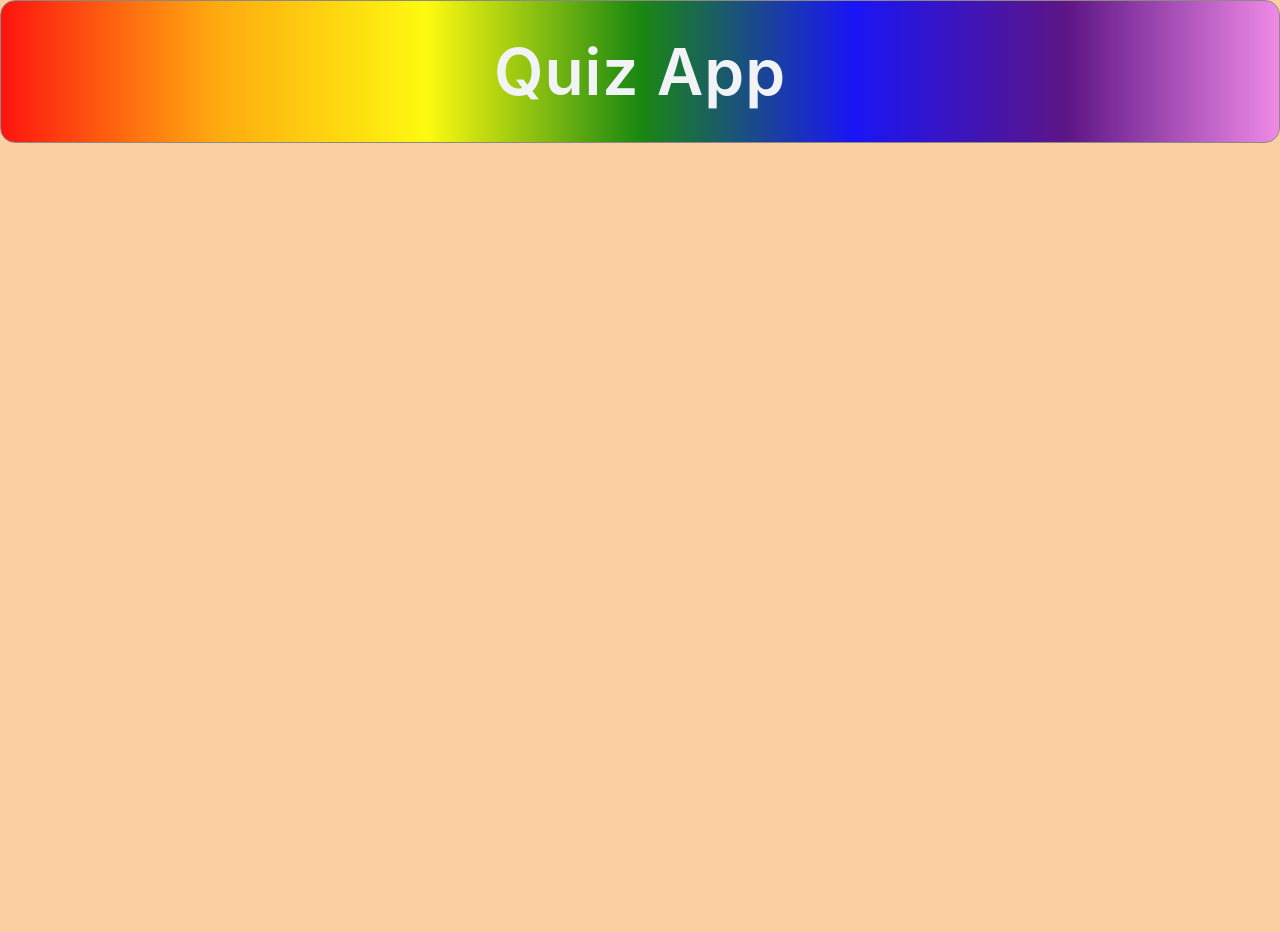
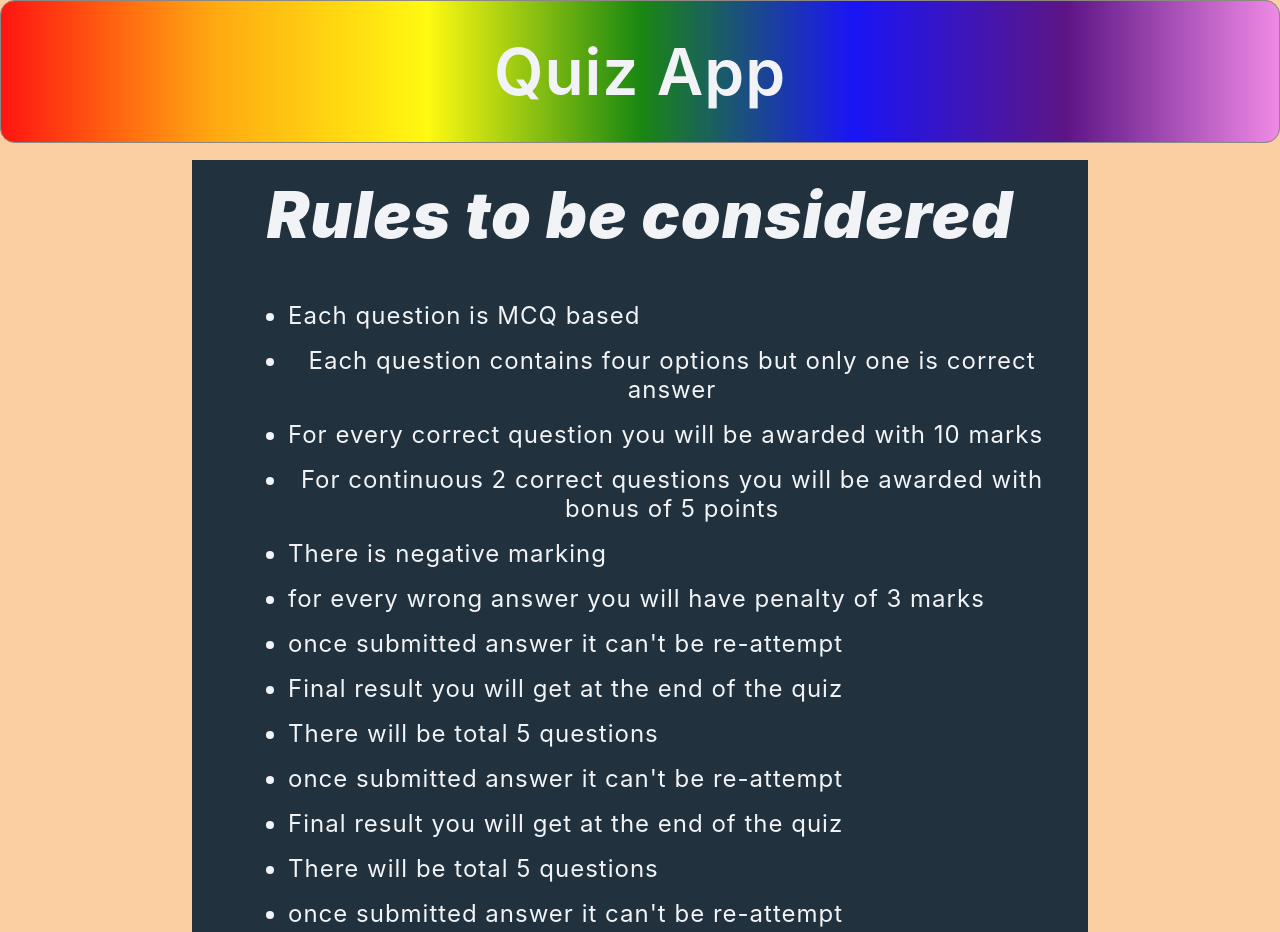
Before and after one commit to rajaranjanmr/quiz_reac_app, a React (Create React App) app: page /rules in a window 1280 px wide. Before the commit this address had no page. Shown: the top 932 px of the page. Before the commit the page ends 800 px from the top, so only its background shows below. Built offline with nearby package versions, Linux system fonts and the light colour scheme.

Commit message:
removing node_modules

```diff
--- a/src/App.js
+++ b/src/App.js
@@ -3,7 +3,7 @@ import './App.css';
 import Home from './Pages/Home';
 import {Routes,Route}  from "react-router-dom";
 import CategoryPageDetails from './component/CategoryPageDetail';
-
+import {Rules} from "../src/Pages/Rules"
 function App() {
   return (
     <div className="App">
@@ -14,6 +14,7 @@ function App() {
       <Routes>
         <Route path="/" element={<Home/>}/>
         <Route path="/category" element={<CategoryPageDetails/>}></Route>
+        <Route path="/rules" element={<Rules/>} />
       </Routes>
 
     </div>
--- /dev/null
+++ b/src/Pages/Rules.js
@@ -0,0 +1,38 @@
+import "./home.css"
+import {Link} from "react-router-dom"
+function Rules(){
+    return(
+        <div className="rule-quiz">
+        <h1>Quiz App</h1>
+        <div className="rules">
+            <div className="rule-head">Rules to be considered</div>
+            <div className="rules-contents">
+                <ul className="rules-items">
+                    <li>Each question is MCQ based</li>
+                    <li>Each question contains four options but only one is correct answer</li>
+                    <li>For every correct question you will be awarded with 10 marks</li>
+                    <li>For continuous 2 correct questions you will be awarded with bonus of 5 points</li>
+                    <li>There is negative marking</li>
+                    <li>for every wrong answer you will have penalty of 3 marks</li>
+                    <li>once submitted answer it can't be re-attempt</li>
+                    <li>Final result you will get at the end of the quiz</li>
+                    <li>There will be total 5 questions</li>
+                    <li>once submitted answer it can't be re-attempt</li>
+                    <li>Final result you will get at the end of the quiz</li>
+                    <li>There will be total 5 questions</li>
+                    <li>once submitted answer it can't be re-attempt</li>
+                    <li>Final result you will get at the end of the quiz</li>
+                    <li>There will be total 5 questions</li>
+
+                </ul>
+
+            </div>
+        </div>
+        <div className="controller">
+            <div className="back-rule"><Link to="/category">Back</Link></div>
+            <div className="front-rule"><Link to="question1.html">Continue</Link></div>
+        </div>
+    </div>
+    )
+}
+export {Rules}
--- a/src/Pages/home.css
+++ b/src/Pages/home.css
@@ -182,6 +182,7 @@ body{
     flex-direction: column;
     gap:1rem;
     font-size:1.5rem;
+    align-items: flex-start;
 }
 .rule-head{
     font-size:4rem;
--- a/src/component/CategoryPageDetail.js
+++ b/src/component/CategoryPageDetail.js
@@ -5,7 +5,7 @@ function CategoryPageDetails(){
         <>
         <div className="category-ques">
                 <div className="category-content ">Calculation in maths</div>
-                <Link className="button-category" to="#">play now</Link>
+                <Link className="button-category" to="/rules">play now</Link>
             </div>
         </>
     )
```
Also changed, not shown: 2 other files (tests, documents, lock files or other folders).
